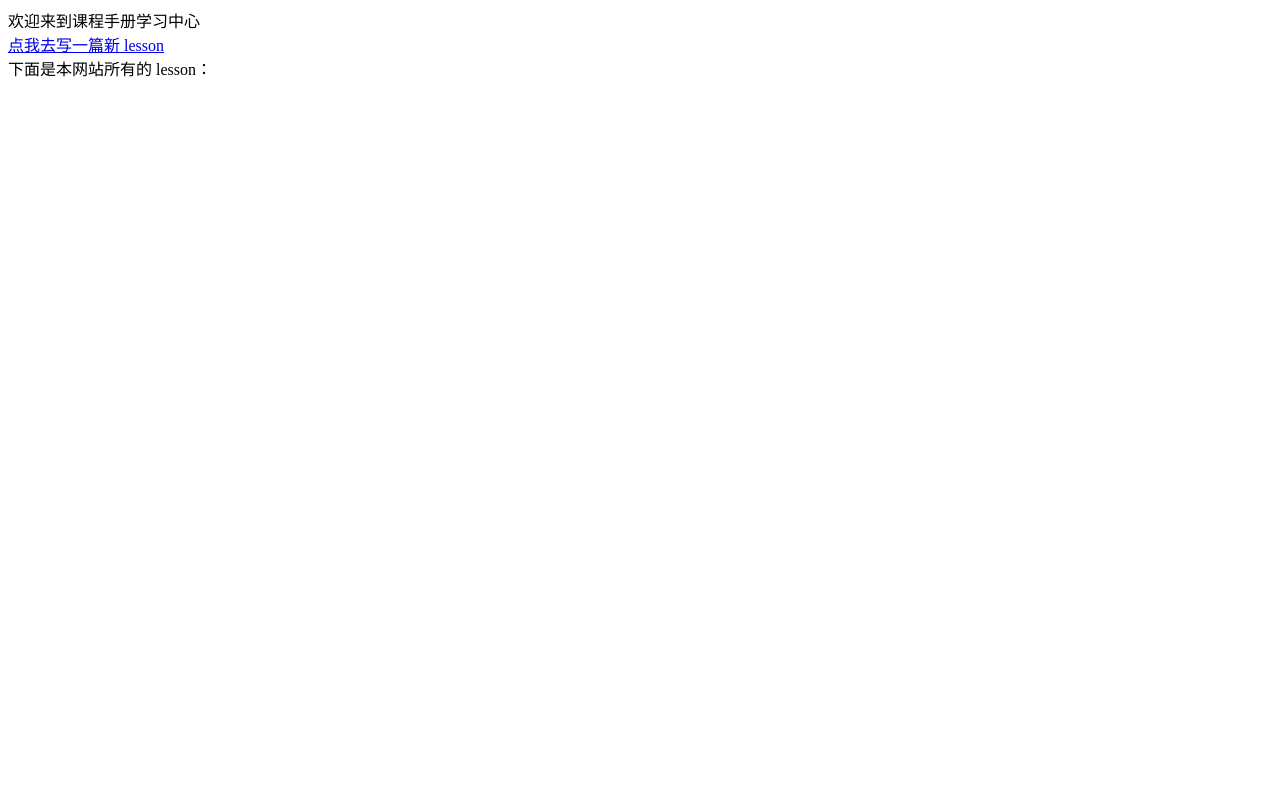
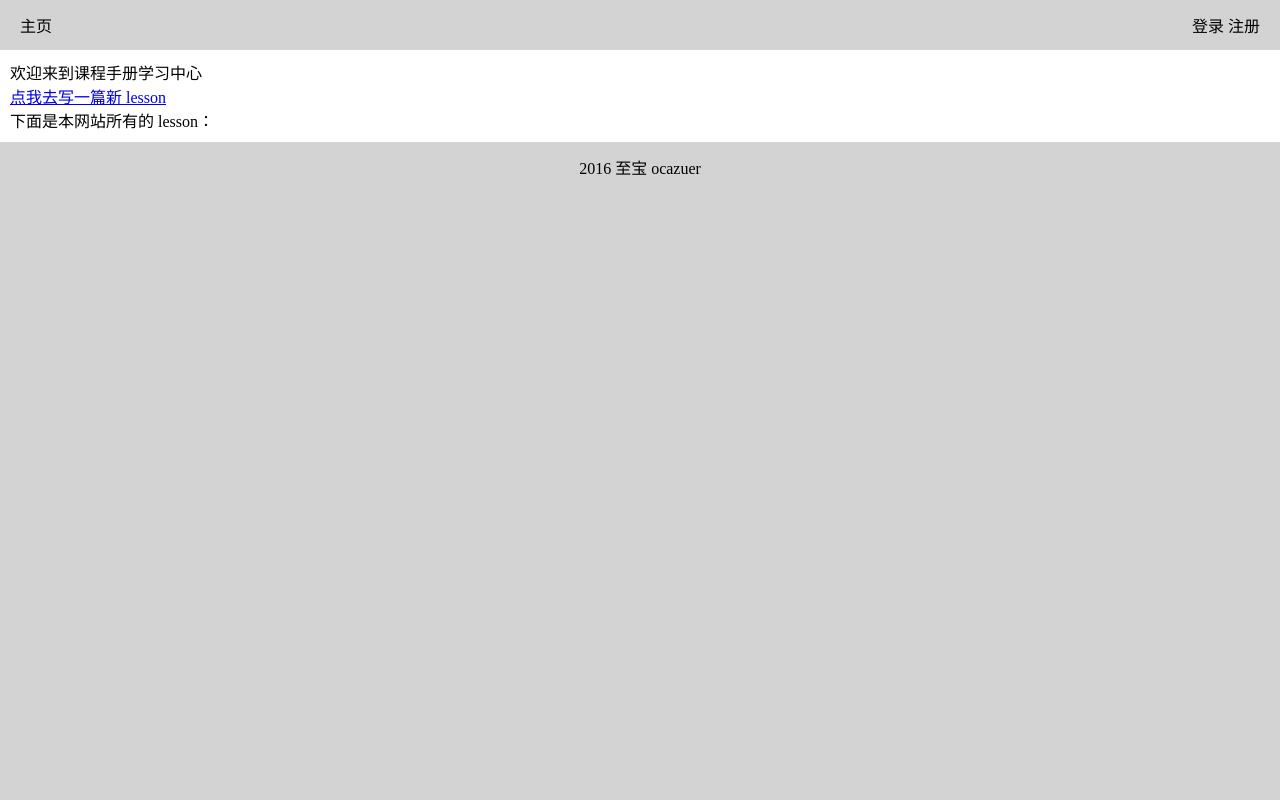
Before and after one commit to ocazuer/simpleCourse, a Flask app: page / in a window 1280 px wide. Run offline with Flask 2, Linux system fonts and the light colour scheme; data that the repository does not hold is empty.

Commit message:
添加了 css

```diff
--- a/static/css/sc.css
+++ b/static/css/sc.css
@@ -0,0 +1,32 @@
+body {
+    background-color: lightgray;
+    margin: 0px;
+    padding: 0px;
+}
+
+#sc-footer, #sc-top {
+    height: 50px;
+    display: flex;
+    flex-direction: row;
+    align-items: center;
+    padding-left: 20px;
+    padding-right: 20px;
+}
+
+#sc-top {
+    justify-content: space-between;
+}
+
+#sc-top a {
+    text-decoration: none;
+    color: black;
+}
+
+#sc-footer {
+    justify-content: center;
+}
+
+#sc-body {
+    background-color: white;
+    padding: 10px;
+}
--- /dev/null
+++ b/templates/base.html
@@ -0,0 +1,23 @@
+<html>
+<header>
+    <title>{% block title %}{% endblock %}</title>
+    <link rel="stylesheet" href="/static/css/sc.css">
+</header>
+<body>
+    <div id="sc-top">
+        <div>
+            <a href="/">主页</a>
+        </div>
+        <div>
+            <a href="/user/login">登录</a>
+            <a href="/user/signup">注册</a>
+        </div>
+    </div>
+    <div id="sc-body">
+        {% block body %}{% endblock %}
+    </div>
+    <div id="sc-footer">
+        <span>2016 至宝 ocazuer</span>
+    </div>
+</body>
+</html>
--- a/templates/index.html
+++ b/templates/index.html
@@ -1,8 +1,10 @@
-<html>
-<header>
-    <title>主页</title>
-</header>
-<body>
+{% extends "base.html" %}
+
+{% block title %}
+    主页
+{% endblock %}
+
+{% block body %}
     欢迎来到课程手册学习中心
     <br>
     <a href="/lesson/new">点我去写一篇新 lesson</a>
@@ -12,10 +14,14 @@
 
 
     {% for lesson in lessons %}
-        name = {{ lesson.name }}
+        <ul>
+            <li>
+                <a href="/lesson/{{ lesson.id }}">
+                    {{ lesson.name }}
+                    来自
+                    {{ lesson.company_id }}
                     <br>
-        company_id = {{ lesson.company_id }}
-        <br>
+                    {#
                     {% for point in lesson.points %}
                         <br>
                         name      = {{ point.name }}
@@ -24,8 +30,10 @@
                         lesson_id = {{ point.lesson_id }}
                         <br>
                     {% endfor %}
-        <br>
+                    #}
+                </a>
+            </li>
+        </ul>
     {% endfor %}
 
-</body>
-</html>
+{% endblock %}
```
Lines whose indentation alone changed are shown as unchanged.
